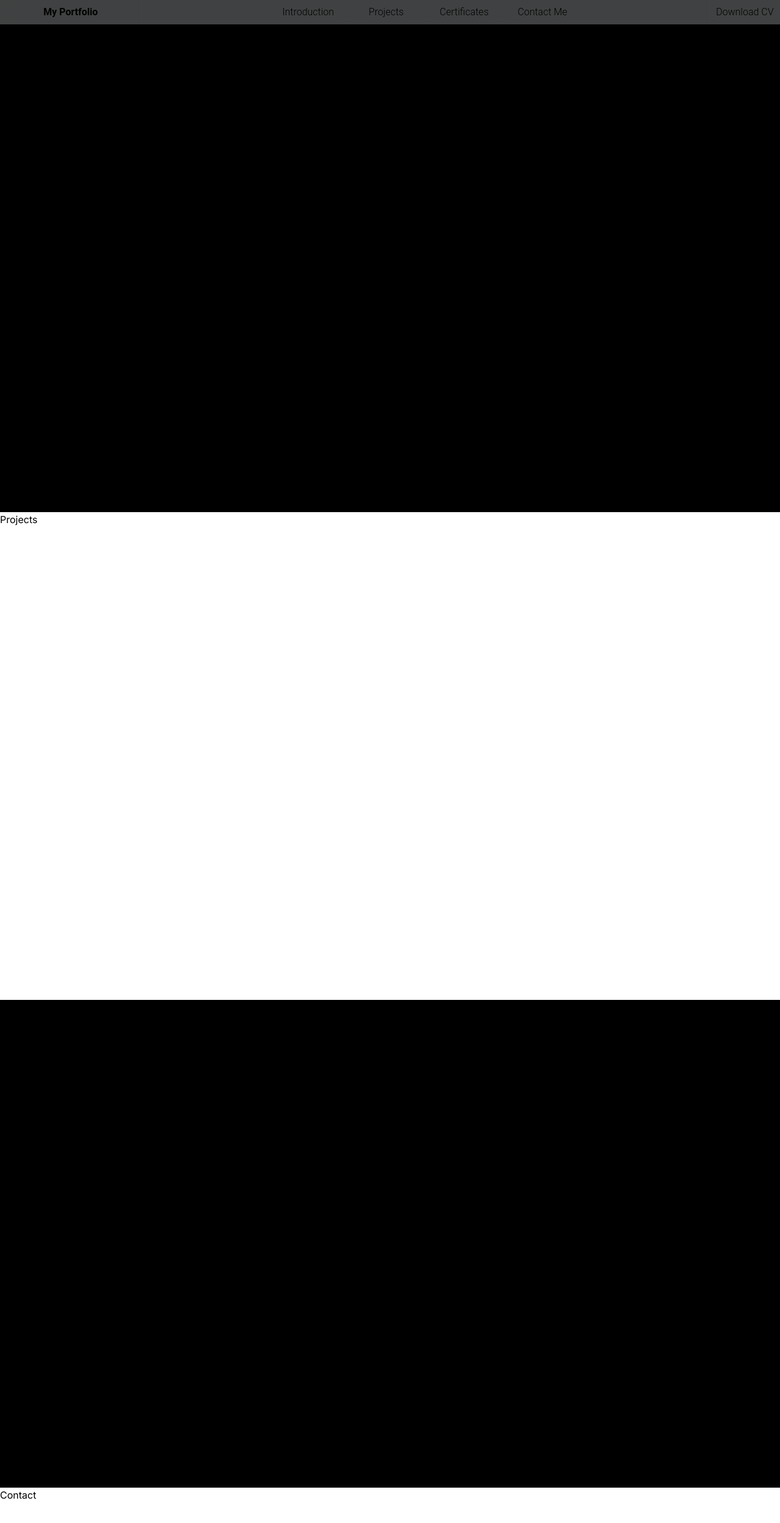
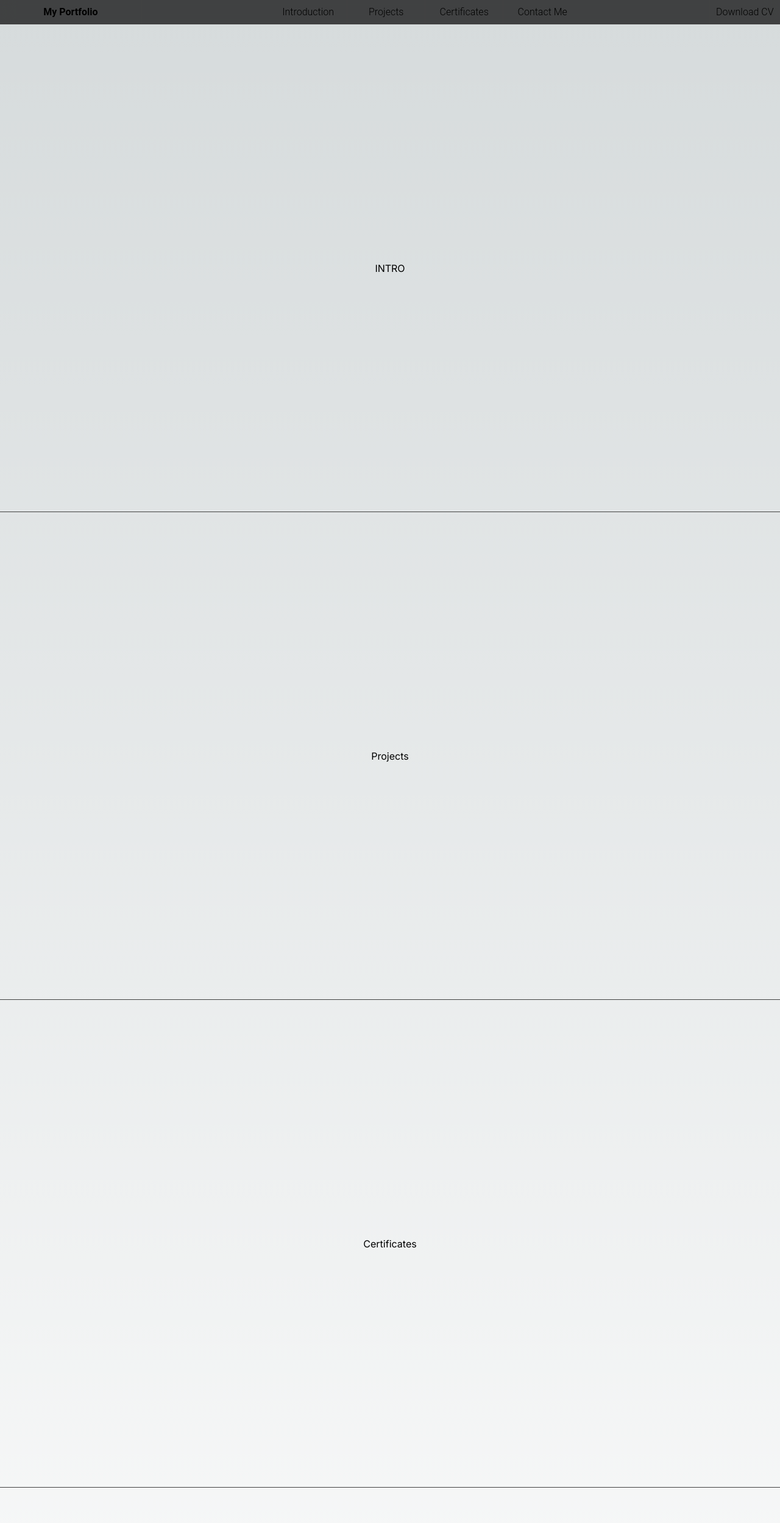
Before and after one commit to herveyyy/Iamhervey, a Next.js app: page / in a window 1280 px wide. Shown: the top 2498 px of the page at 61% size. Built offline with nearby package versions, Linux system fonts and the light colour scheme.

Commit message:
coffee & chills

```diff
--- a/Screens/Certificates.jsx
+++ b/Screens/Certificates.jsx
@@ -2,8 +2,11 @@ import React from "react";
 
 const Certificates = () => {
   return (
-    <div className="h-screen bg-black " id="Certificates">
-      Certificates
+    <div
+      className="h-screen border-b border-gray-800 flex items-center "
+      id="Certificates"
+    >
+      <div className=" flex justify-center w-full">Certificates</div>
     </div>
   );
 };
--- a/Screens/Contact.jsx
+++ b/Screens/Contact.jsx
@@ -2,8 +2,11 @@ import React from "react";
 
 const Contact = () => {
   return (
-    <div className="h-screen bg-white text-black" id="Contact">
-      Contact
+    <div
+      className="h-screen  border-b border-gray-800  z-0 flex w-full"
+      id="Contact"
+    >
+      <div className=" flex justify-center items-center w-full">Contact</div>
     </div>
   );
 };
--- a/Screens/Introduction.jsx
+++ b/Screens/Introduction.jsx
@@ -2,8 +2,11 @@ import React from "react";
 
 const Introduction = () => {
   return (
-    <div className="h-screen relative bg-black" id="Introduction">
-      Introduction
+    <div
+      className="h-screen  border-b border-gray-800  z-0 flex w-full"
+      id="Introduction"
+    >
+      <div className=" flex justify-center items-center w-full">INTRO</div>
     </div>
   );
 };
--- a/Screens/Projects.jsx
+++ b/Screens/Projects.jsx
@@ -2,8 +2,11 @@ import React from "react";
 
 const Projects = () => {
   return (
-    <div className="h-screen text-black bg-white" id="Projects">
-      Projects
+    <div
+      className="h-screen border-b border-gray-800 flex items-center "
+      id="Projects"
+    >
+      <div className=" flex justify-center w-full">Projects</div>
     </div>
   );
 };
```
